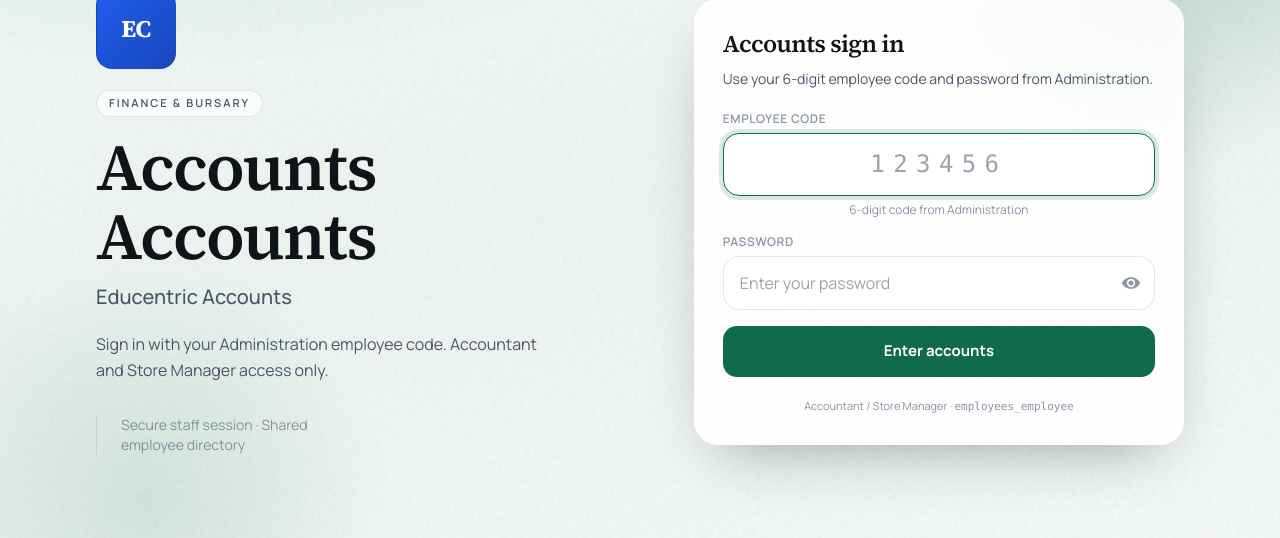
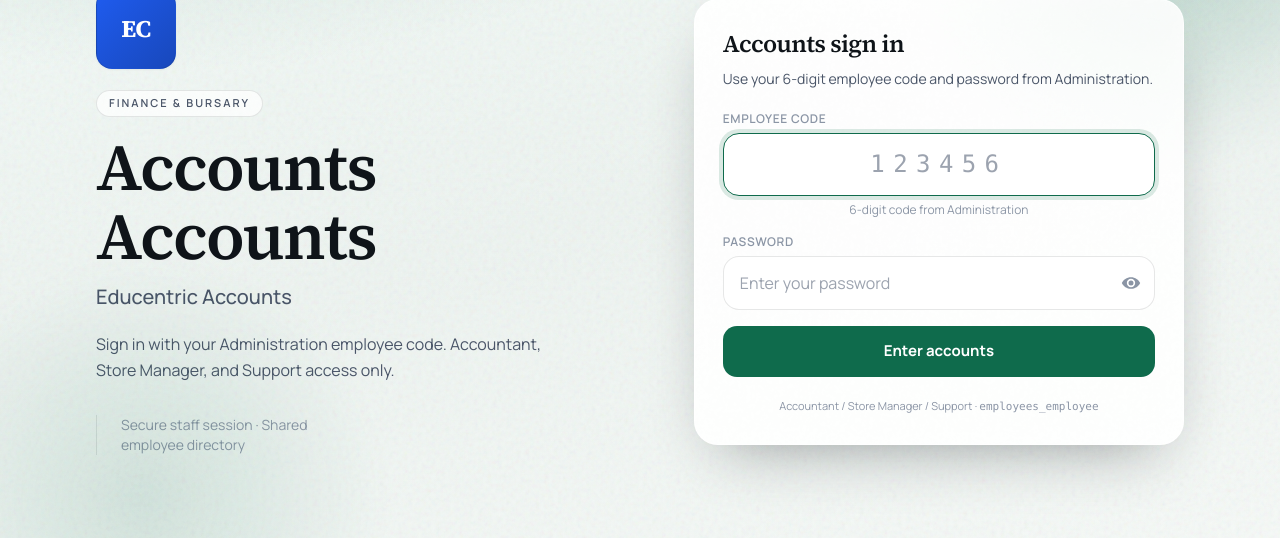
Before and after one commit to mbaekimathi/EDUCENTRIC-ACCOUNTS, a Django app: page /auth/login/ in a window 1280 px wide. Shown: the part 178-716 px from the top of the page. Run offline with Django 5.2, Linux system fonts and the light colour scheme; some libraries are stand-ins or nearby versions.

Commit message:
Allow Support role to sign in; show Not authorised on denied login.
Co-authored-by: Cursor <cursoragent@cursor.com>

```diff
--- a/apps/directory/models.py
+++ b/apps/directory/models.py
@@ -105,7 +105,7 @@ class SchoolProfile(models.Model):
 class Employee(models.Model):
     """Read-only mirror of ADMINISTRATION employees — used for Accounts portal login."""
 
-    PORTAL_ROLES = frozenset({"ACCOUNTANT", "STORE_MANAGER"})
+    PORTAL_ROLES = frozenset({"ACCOUNTANT", "STORE_MANAGER", "SUPPORT"})
 
     password = models.CharField(max_length=128)
     last_login = models.DateTimeField(null=True, blank=True)
--- a/apps/staff/management/commands/bootstrap_accounts.py
+++ b/apps/staff/management/commands/bootstrap_accounts.py
@@ -36,7 +36,7 @@ class Command(BaseCommand):
         self.stdout.write(self.style.SUCCESS("Bootstrap complete."))
         self.stdout.write(
             "Login uses Administration employees_employee "
-            "(Accountant / Store Manager only)."
+            "(Accountant / Store Manager / Support only)."
         )
         self.stdout.write(f"Eligible employees: {count}")
         for emp in portal_staff[:10]:
--- a/apps/staff/models.py
+++ b/apps/staff/models.py
@@ -27,8 +27,9 @@ class AccountsUser(AbstractUser):
     class Role(models.TextChoices):
         ACCOUNTANT = "ACCOUNTANT", "Accountant"
         STORE_MANAGER = "STORE_MANAGER", "Store Manager"
+        SUPPORT = "SUPPORT", "Support"
 
-    PORTAL_ROLES = frozenset({Role.ACCOUNTANT, Role.STORE_MANAGER})
+    PORTAL_ROLES = frozenset({Role.ACCOUNTANT, Role.STORE_MANAGER, Role.SUPPORT})
 
     username = None
     staff_code = models.CharField(
@@ -66,4 +67,4 @@ class AccountsUser(AbstractUser):
 
     @property
     def can_access_portal(self):
-        return self.is_active and self.role in {"ACCOUNTANT", "STORE_MANAGER"}
+        return self.is_active and self.role in self.PORTAL_ROLES
--- a/apps/staff/views.py
+++ b/apps/staff/views.py
@@ -8,14 +8,12 @@ from django.views.decorators.http import require_http_methods, require_POST
 from apps.directory.models import Employee
 from apps.staff.models import AccountsUser
 
-PORTAL_DENIED_MESSAGE = (
-    "Only Accountant and Store Manager staff can sign in to this portal."
-)
+PORTAL_DENIED_MESSAGE = "Not authorised."
 ALLOWED_EMPLOYEE_ROLES = Employee.PORTAL_ROLES
 
 
 def portal_access_required(view_func):
-    """Allow only Accountant / Store Manager portal sessions."""
+    """Allow only Accountant / Store Manager / Support portal sessions."""
 
     @wraps(view_func)
     @login_required
@@ -42,11 +40,12 @@ def _extract_employee_code(post):
 
 def sync_accounts_user_from_employee(employee: Employee) -> AccountsUser:
     """Keep a local AccountsUser for sessions/FKs, sourced from employees_employee."""
-    role = (
-        AccountsUser.Role.STORE_MANAGER
-        if employee.role == "STORE_MANAGER"
-        else AccountsUser.Role.ACCOUNTANT
-    )
+    if employee.role == "STORE_MANAGER":
+        role = AccountsUser.Role.STORE_MANAGER
+    elif employee.role == "SUPPORT":
+        role = AccountsUser.Role.SUPPORT
+    else:
+        role = AccountsUser.Role.ACCOUNTANT
     user, _ = AccountsUser.objects.get_or_create(
         staff_code=employee.employee_code,
         defaults={
--- a/templates/staff/login.html
+++ b/templates/staff/login.html
@@ -28,7 +28,7 @@
         <p class="mt-4 max-w-md text-base italic text-ink-400 lg:mx-0 mx-auto">“{{ brand.motto }}”</p>
         {% else %}
         <p class="mt-5 max-w-md text-base leading-relaxed text-ink-600 lg:mx-0 mx-auto">
-          Sign in with your Administration employee code. Accountant and Store Manager access only.
+          Sign in with your Administration employee code. Accountant, Store Manager, and Support access only.
         </p>
         {% endif %}
         <div class="mt-8 hidden items-center gap-6 text-sm text-ink-400 lg:flex">
@@ -121,7 +121,7 @@
         </form>
 
         <p class="mt-5 text-center text-[11px] leading-relaxed text-ink-400">
-          Accountant / Store Manager · <code>employees_employee</code>
+          Accountant / Store Manager / Support · <code>employees_employee</code>
         </p>
       </section>
     </div>
```
Also changed, not shown: apps/staff/migrations/0005_accountsuser_support_role.py (added), 1 other file.
